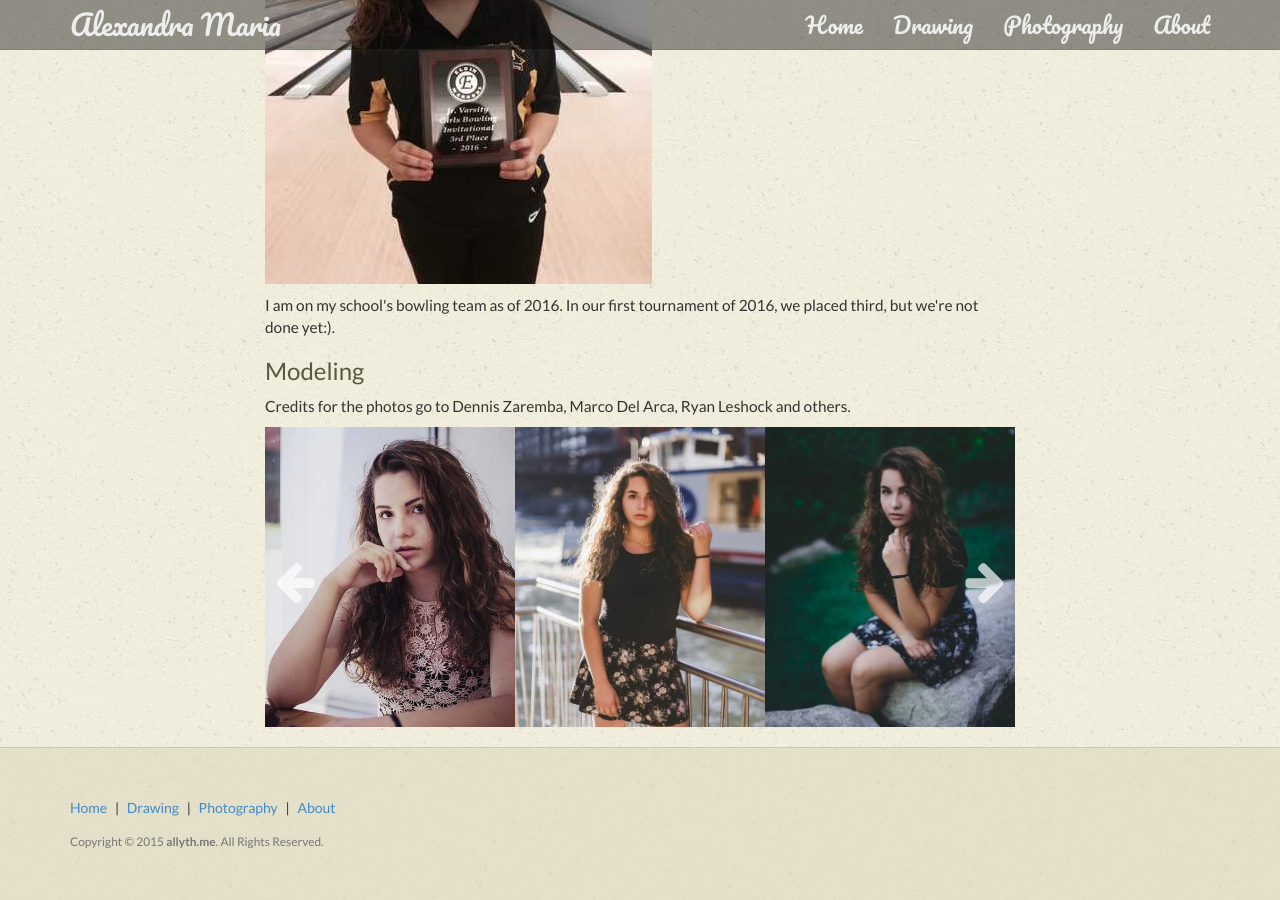
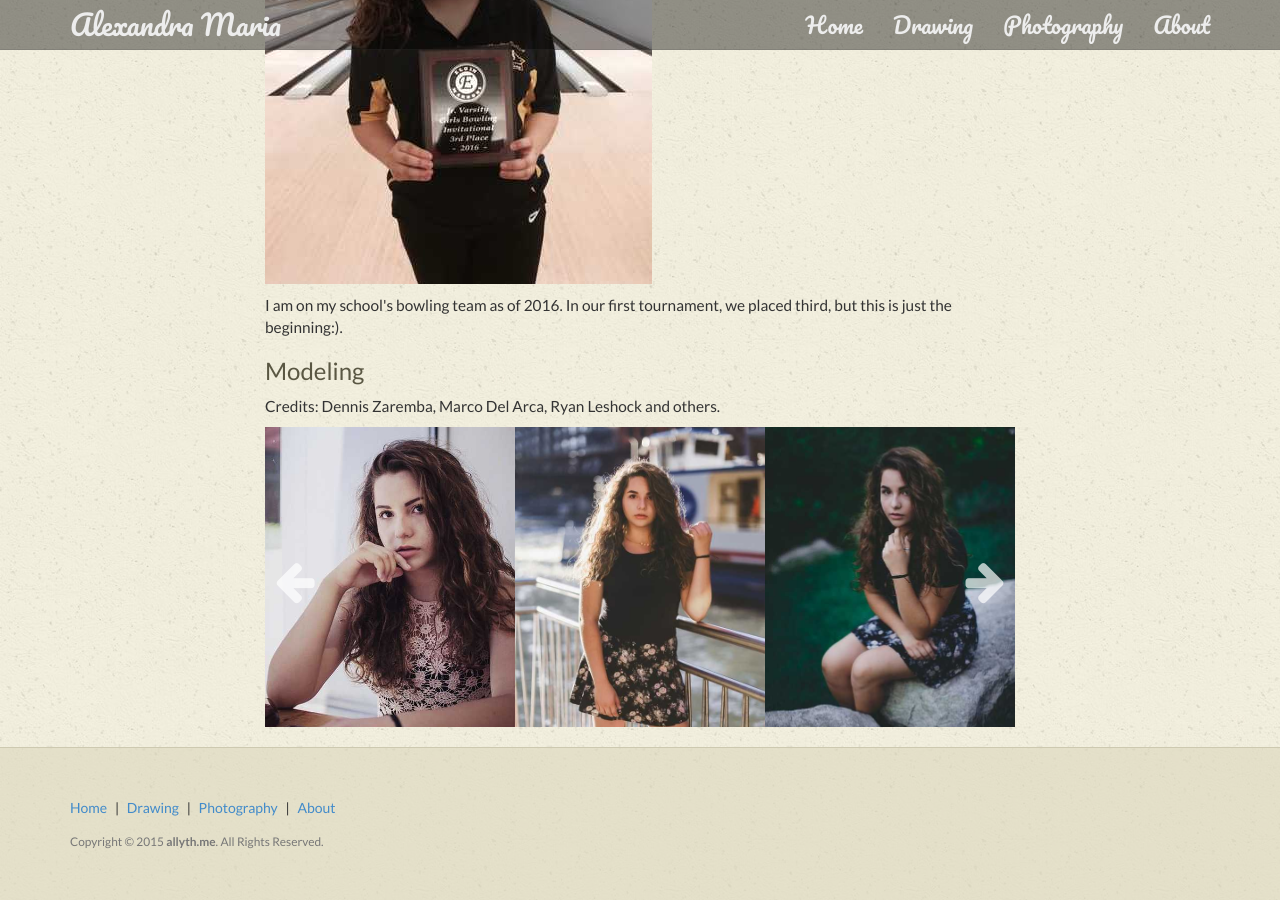
Before and after one commit to allyth/allyth, a Jekyll site: the page built from about.html, in a window 1280 px wide and 900 px high, scrolled down 897 px. Built offline with Jekyll 4.4.1, drawn with Linux system fonts in a browser that asks for light colours.

Commit message:
Changed about text

```diff
--- a/about.html
+++ b/about.html
@@ -31,10 +31,10 @@ title: About
                     <img src="/img/site/bowling-tournament-2016.jpg" />
                 </p>
 
-                <p>I am on my school's bowling team as of 2016. In our first tournament of 2016, we placed third, but we're not done yet:).</p>
+                <p>I am on my school's bowling team as of 2016. In our first tournament, we placed third, but this is just the beginning:).</p>
 
                 <h3>Modeling</h3>
-                <p>Credits for the photos go to Dennis Zaremba, Marco Del Arca, Ryan Leshock and others.</p>
+                <p>Credits: Dennis Zaremba, Marco Del Arca, Ryan Leshock and others.</p>
                 <div class="carousel-container">
                     <div class="carousel">
                         <div style="background-image: url(/img/modeling/modeling01.jpg)" class="carousel-item"></div>
```
